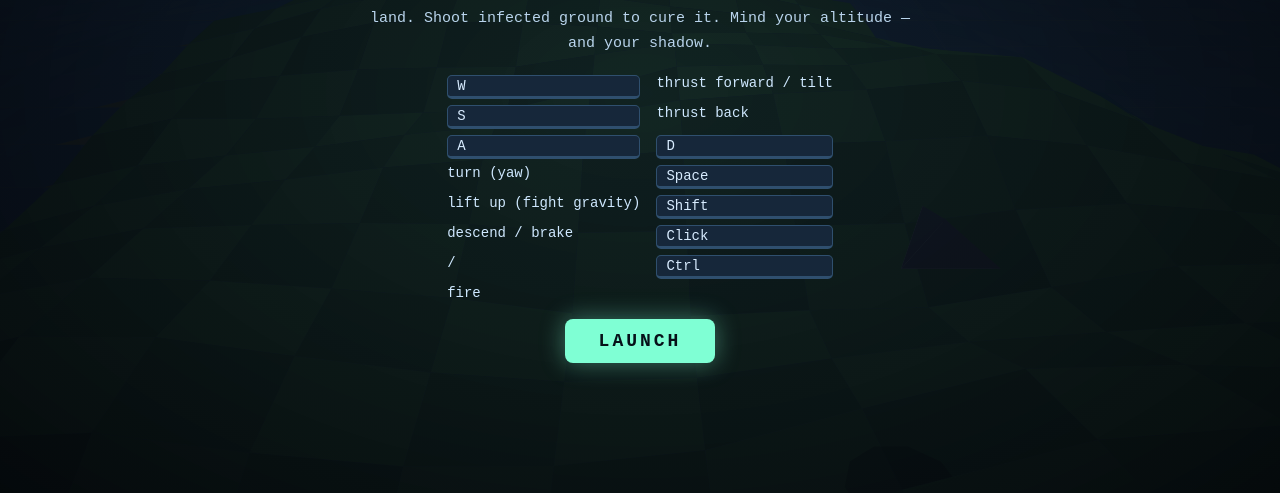
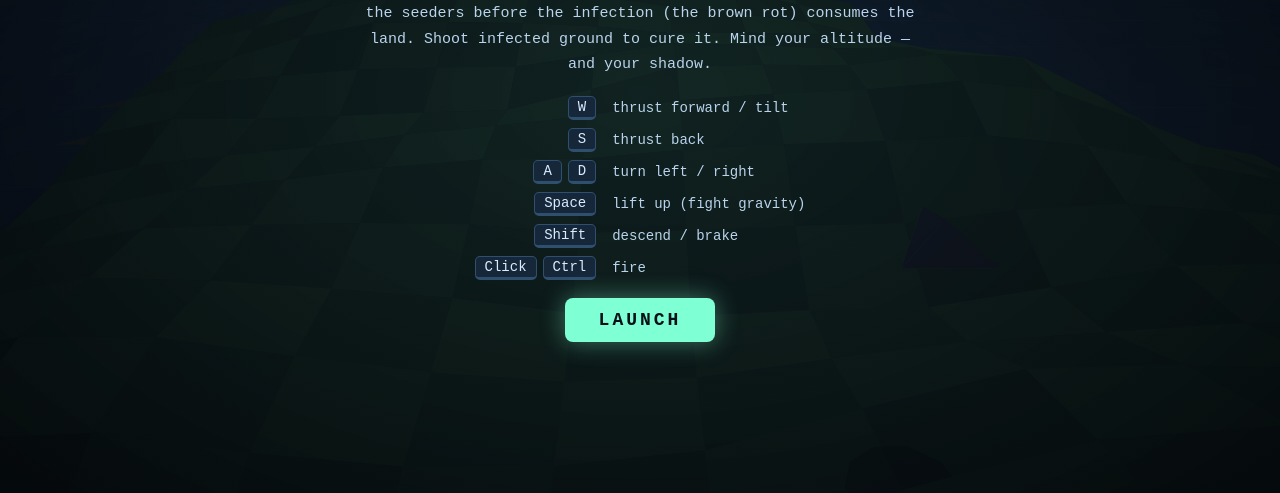
Before and after one commit to awkto/zarch-clone, a plain HTML site: page index.html in a window 1280 px wide. Shown: the part 307-800 px from the top of the page. Drawn offline with Linux system fonts and the light colour scheme; animation ran at ten frames a second.

Commit message:
Fix inverted flight controls and menu key-list alignment
- Swap A/D yaw direction so left turns left, right turns right
- Flip pitch tilt so the nose dips when accelerating forward
- Wrap key glyphs so the controls grid stays a clean 2 columns

Co-Authored-By: Claude Opus 4.8 (1M context) <noreply@anthropic.com>

```diff
--- a/game.js
+++ b/game.js
@@ -340,9 +340,9 @@ const HOVER = GRAV * 0.62;   // passive anti-grav: you sink slowly, but don't pl
 
 function updateShip(dt) {
   if (!ship.alive) return;
-  // turning
-  if (keys.KeyA || keys.ArrowLeft) ship.yaw += TURN * dt;
-  if (keys.KeyD || keys.ArrowRight) ship.yaw -= TURN * dt;
+  // turning (A/left rotates left, D/right rotates right)
+  if (keys.KeyA || keys.ArrowLeft) ship.yaw -= TURN * dt;
+  if (keys.KeyD || keys.ArrowRight) ship.yaw += TURN * dt;
 
   const fx = Math.sin(ship.yaw), fz = Math.cos(ship.yaw);
 
@@ -388,8 +388,9 @@ function updateShip(dt) {
   // visual tilt from velocity (banking) — in ship-local frame
   const localF = ship.vx * fx + ship.vz * fz;      // forward speed
   const localR = ship.vx * fz - ship.vz * fx;      // sideways speed
-  ship.pitch = lerp(ship.pitch, clamp(-localF * 0.018, -0.5, 0.5), 6 * dt);
-  ship.roll = lerp(ship.roll, clamp(localR * 0.02, -0.5, 0.5), 6 * dt);
+  // nose dips when accelerating forward, lifts when reversing
+  ship.pitch = lerp(ship.pitch, clamp(localF * 0.018, -0.5, 0.5), 6 * dt);
+  ship.roll = lerp(ship.roll, clamp(-localR * 0.02, -0.5, 0.5), 6 * dt);
 
   if (ship.invuln > 0) ship.invuln -= dt;
 
--- a/index.html
+++ b/index.html
@@ -47,10 +47,16 @@
   }
   .overlay h1 small { display:block; letter-spacing: 4px; font-size: .28em; color:#7aa7c7; margin-top:8px; }
   .overlay p { max-width: 560px; color: #b9d4ec; font-size: 15px; line-height: 1.7; }
-  .keys { display: grid; grid-template-columns: auto 1fr; gap: 6px 16px; text-align: left; font-size: 14px; }
+  .keys {
+    display: grid; grid-template-columns: max-content 1fr;
+    gap: 8px 16px; align-items: center; text-align: left; font-size: 14px;
+  }
+  .keys .kc { display: flex; gap: 6px; justify-content: flex-end; align-items: center; }
+  .keys span:not(.kc) { color: #b9d4ec; }
   .keys kbd {
     background: #16273a; border: 1px solid #2f4f6e; border-bottom-width: 3px;
     border-radius: 5px; padding: 2px 9px; color: #d8ecff; font-family: inherit;
+    white-space: nowrap;
   }
   .overlay button {
     pointer-events: auto; cursor: pointer; font-family: inherit; font-size: 18px;
@@ -88,12 +94,12 @@
        before the infection (the brown rot) consumes the land. Shoot infected ground to
        cure it. Mind your altitude — and your shadow.</p>
     <div class="keys">
-      <kbd>W</kbd><span>thrust forward / tilt</span>
-      <kbd>S</kbd><span>thrust back</span>
-      <kbd>A</kbd> <kbd>D</kbd><span>turn (yaw)</span>
-      <kbd>Space</kbd><span>lift up (fight gravity)</span>
-      <kbd>Shift</kbd><span>descend / brake</span>
-      <kbd>Click</kbd> / <kbd>Ctrl</kbd><span>fire</span>
+      <span class="kc"><kbd>W</kbd></span><span>thrust forward / tilt</span>
+      <span class="kc"><kbd>S</kbd></span><span>thrust back</span>
+      <span class="kc"><kbd>A</kbd><kbd>D</kbd></span><span>turn left / right</span>
+      <span class="kc"><kbd>Space</kbd></span><span>lift up (fight gravity)</span>
+      <span class="kc"><kbd>Shift</kbd></span><span>descend / brake</span>
+      <span class="kc"><kbd>Click</kbd><kbd>Ctrl</kbd></span><span>fire</span>
     </div>
     <button id="startBtn">LAUNCH</button>
   </div>
```
